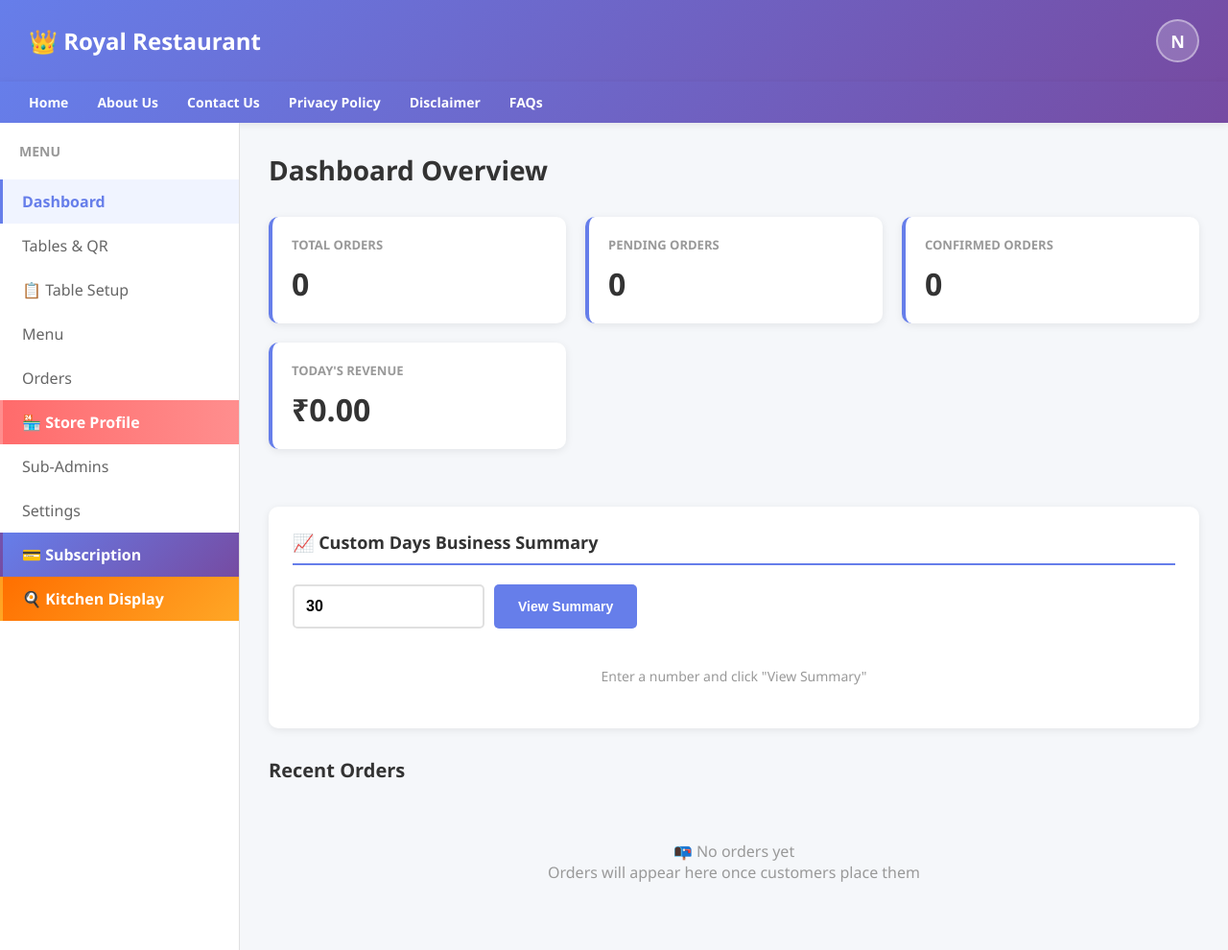
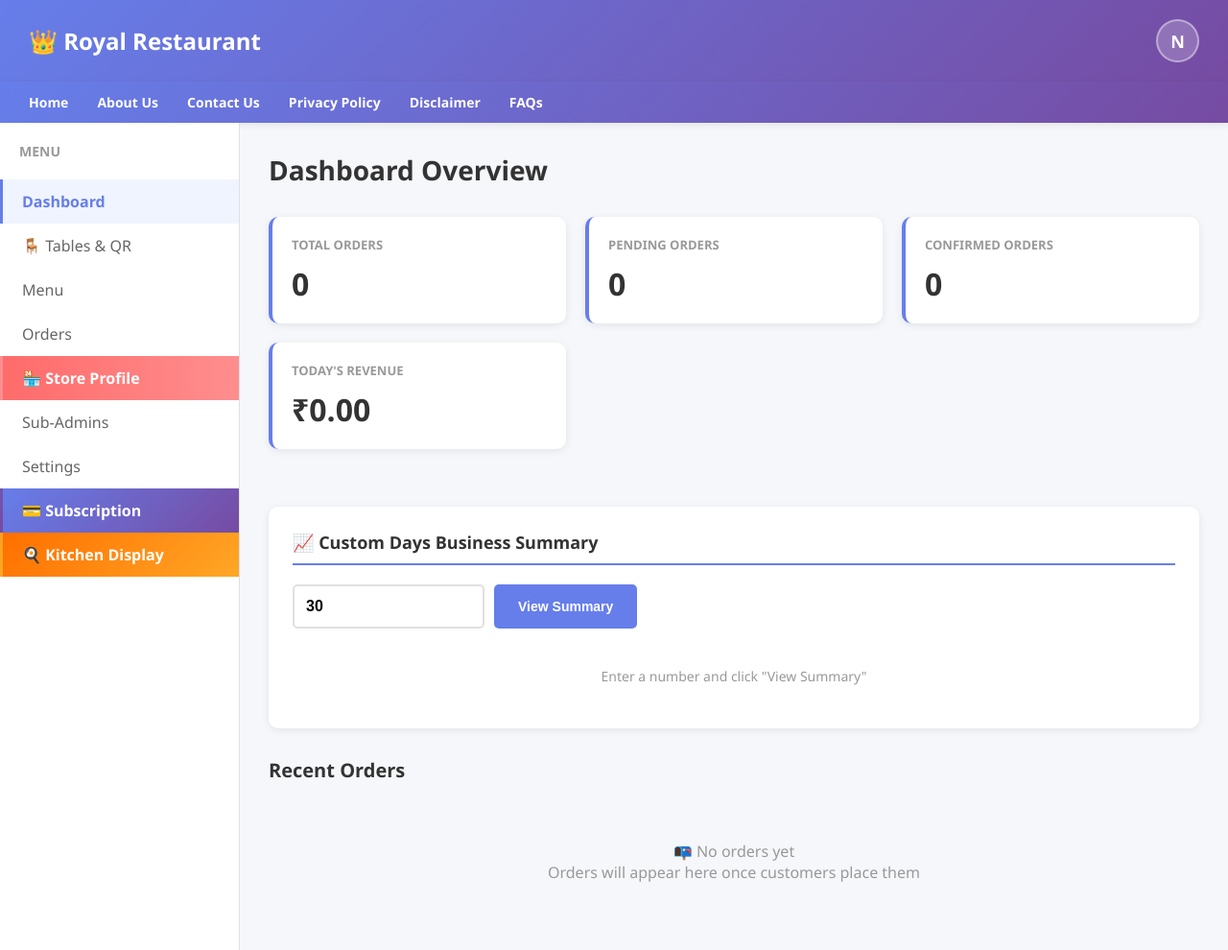
Before and after one commit to santagift24-wq/hotel-app, a Flask app: page /admin/dashboard in a window 1280 px wide. Shown: the whole page at 96% size. Run offline with Flask 3, Linux system fonts and the light colour scheme; the visitor is signed in with stand-in values (Sample User, id 1); data comes from the database, SQL or seed files in the repository; data that the repository does not hold is empty; some libraries are stand-ins or nearby versions.

Commit message:
Clean: Remove duplicate Table Setup navigation link
- Removed: 'Table Setup' from profile menu dropdown
- Removed: 'Table Setup' from sidebar menu
- Kept: 'Tables & QR' which points to same page
- Prevents navigation confusion by using single consistent link

```diff
--- a/templates/admin/dashboard.html
+++ b/templates/admin/dashboard.html
@@ -522,9 +522,6 @@
                     <a href="{{ url_for('store_profile_page') }}" class="profile-menu-item" onclick="closeProfileMenu()">
                         🏪 Store Profile
                     </a>
-                    <a href="{{ url_for('table_management_page') }}" class="profile-menu-item" onclick="closeProfileMenu()">
-                        📋 Table Setup
-                    </a>
                     <a href="{{ url_for('admin_dashboard') }}" class="profile-menu-item" onclick="closeProfileMenu()">
                         📊 Dashboard
                     </a>
@@ -552,8 +549,7 @@
             <h2>Menu</h2>
             <ul>
                 <li><a href="{{ url_for('admin_dashboard') }}" class="active">Dashboard</a></li>
-                <li><a href="{{ url_for('admin_tables') }}">Tables & QR</a></li>
-                <li><a href="{{ url_for('table_management_page') }}">📋 Table Setup</a></li>
+                <li><a href="{{ url_for('admin_tables') }}">🪑 Tables & QR</a></li>
                 <li><a href="{{ url_for('admin_menu') }}">Menu</a></li>
                 <li><a href="{{ url_for('admin_orders') }}">Orders</a></li>
                 <li><a href="{{ url_for('store_profile_page') }}" style="background: linear-gradient(to right, #FF6B6B, #FF8E8E); color: white; font-weight: bold;">
```
